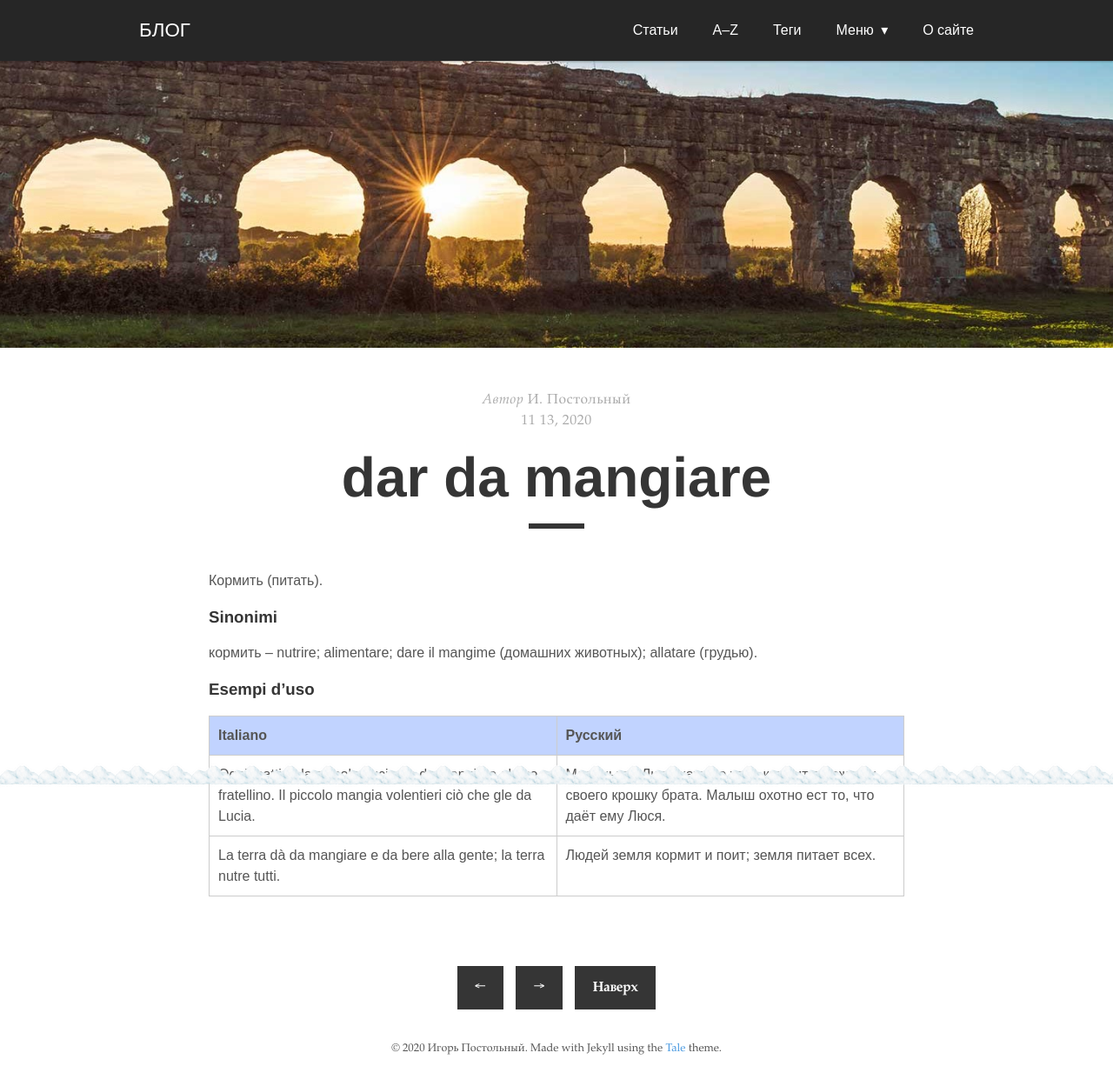
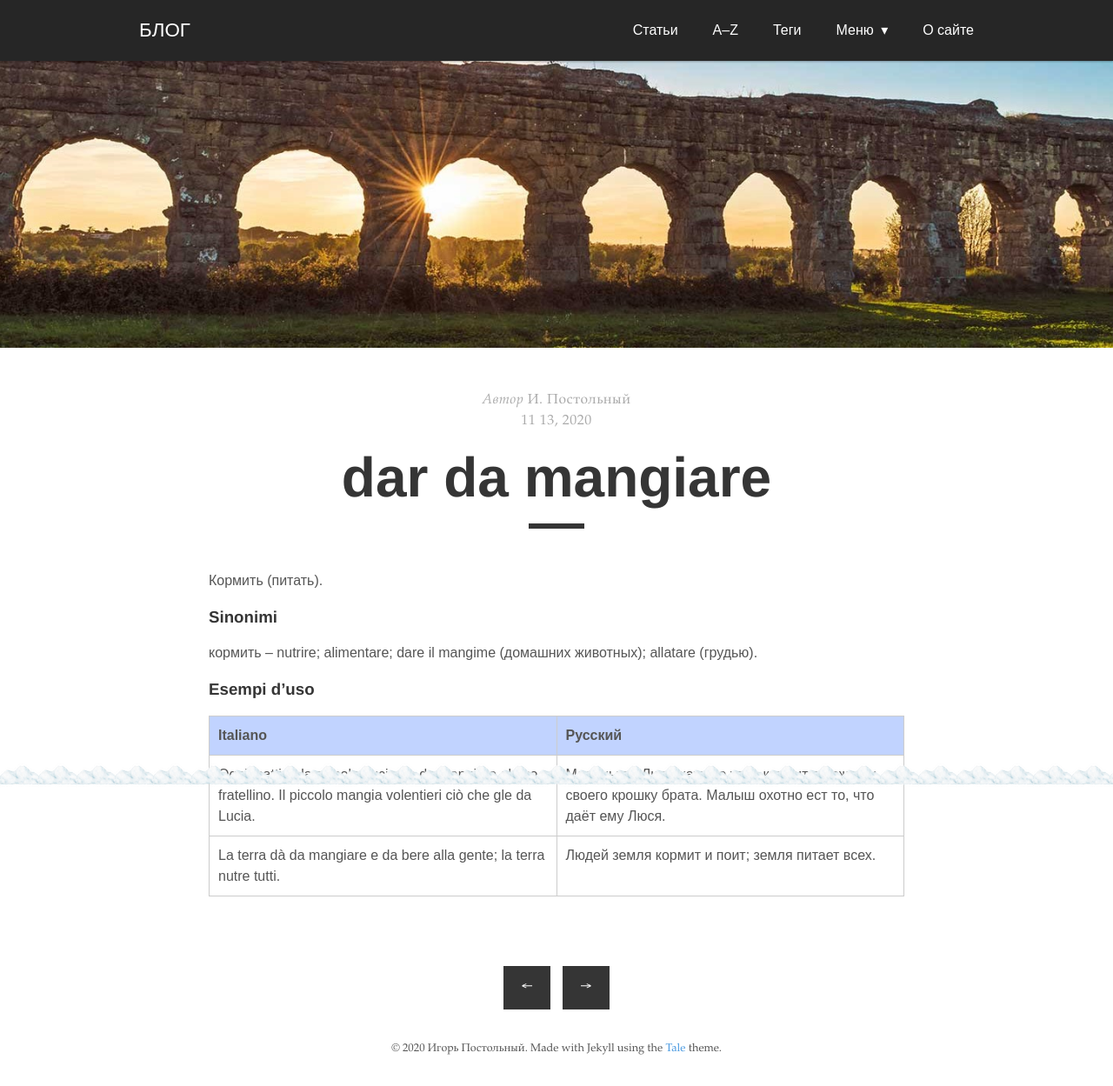
Before and after one commit to postolny/postolny.github.io, a Jekyll site: the page built from _posts/2020-11-13-dar-da-mangiare.md, in a window 1280 px wide. Shown: the whole page at 87% size. Built offline with Jekyll 4.4.1, drawn with Linux system fonts in a browser that asks for light colours; nearby versions of some CDN libraries.

Commit message:
Add files via upload

```diff
--- a/_layouts/post.html
+++ b/_layouts/post.html
@@ -34,6 +34,4 @@ layout: default
   {% if page.previous.url %}
     <a href="{{ page.previous.url | prepend: site.baseurl }}" class="right arrow">&#8594;</a>
   {% endif %}
-
-  <a href="#" class="top">Наверх</a>
 </div>
```
